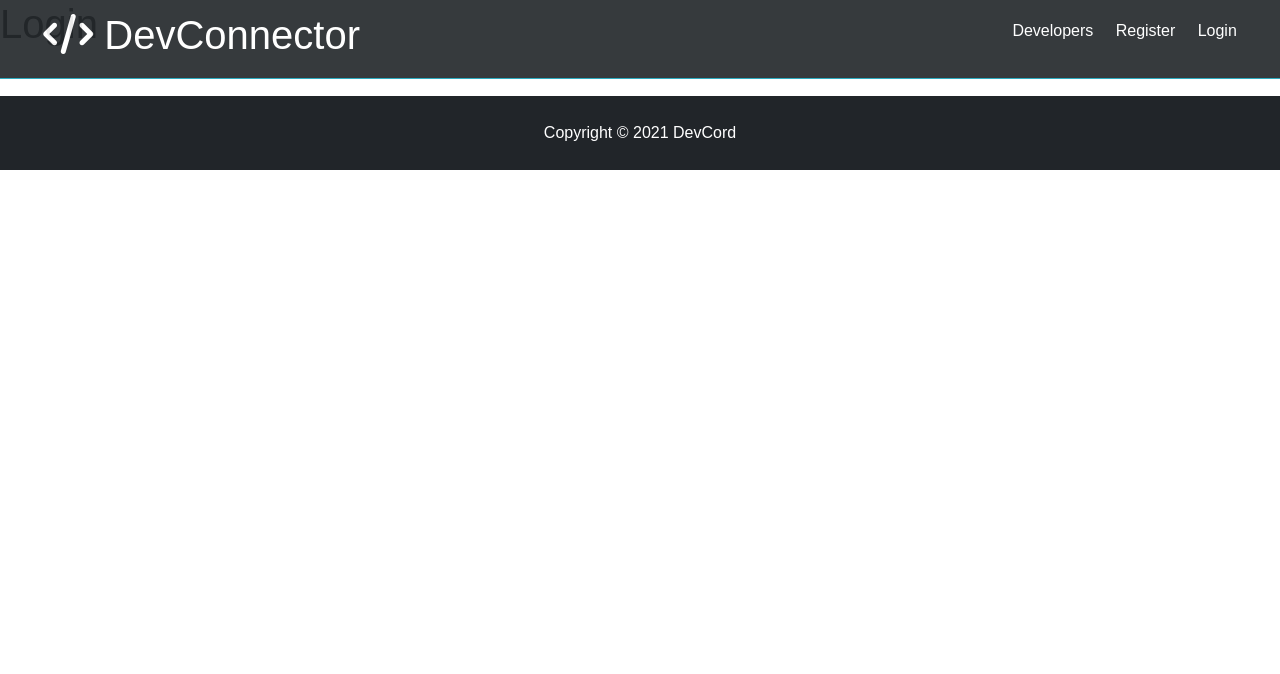
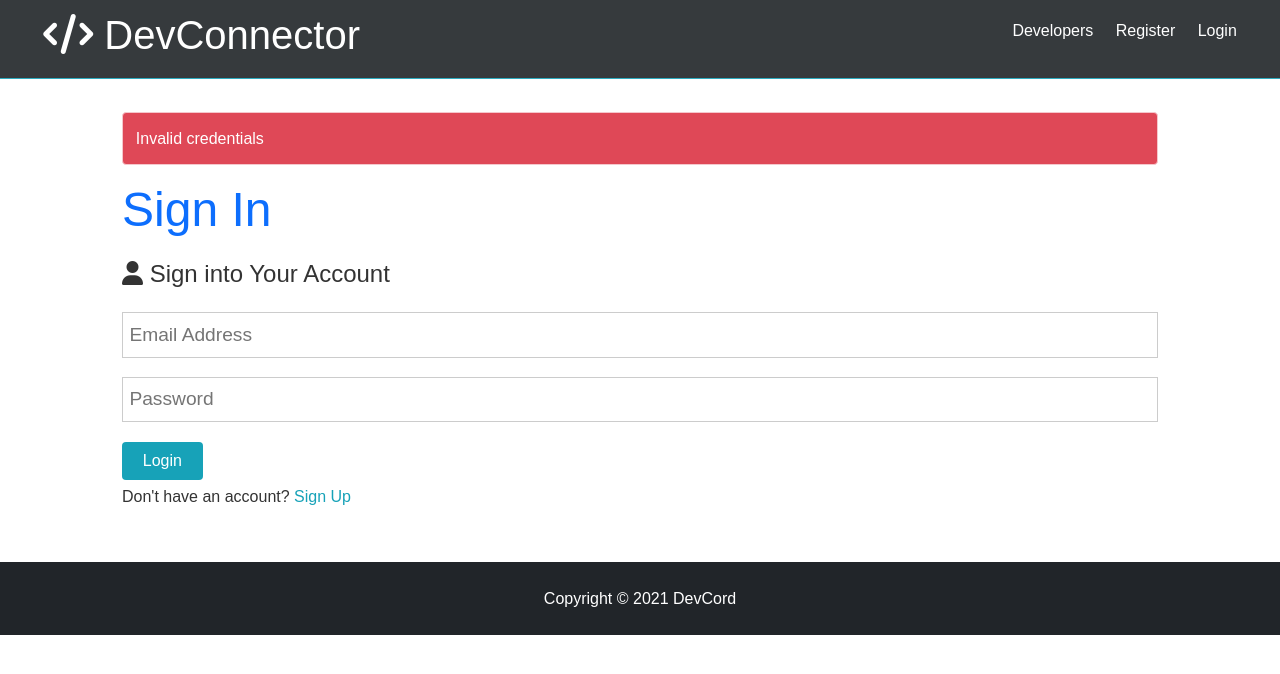
Before and after one commit to Buenaventura-Celine/DevCord, a React (Create React App) app in the folder client/: page /login in a window 1280 px wide. Shown: the top 674 px of the page. Built offline with nearby package versions, Linux system fonts and the light colour scheme.

Commit message:
Login Layout

```diff
--- a/client/src/components/auth/Login.js
+++ b/client/src/components/auth/Login.js
@@ -3,8 +3,35 @@ import React, { Component } from 'react'
 class Login extends Component {
     render() {
         return (
-            <div>
-                <h1>Login</h1>
+            <div className="login">
+                <section className="container">
+                    <div className="alert alert-danger">
+                        Invalid credentials
+                    </div>
+                    <h1 className="large text-primary">Sign In</h1>
+                    <p className="lead"><i className="fas fa-user"></i> Sign into Your Account</p>
+                    <form className="form" action="dashboard.html">
+                        <div className="form-group">
+                            <input
+                                type="email"
+                                placeholder="Email Address"
+                                name="email"
+                                required
+                            />
+                        </div>
+                        <div className="form-group">
+                            <input
+                                type="password"
+                                placeholder="Password"
+                                name="password"
+                            />
+                        </div>
+                        <input type="submit" className="btn btn-primary" value="Login" />
+                    </form>
+                    <p className="my-1">
+                        Don't have an account? <a href="register.html">Sign Up</a>
+                    </p>
+                </section>
             </div>
         )
     }
```
